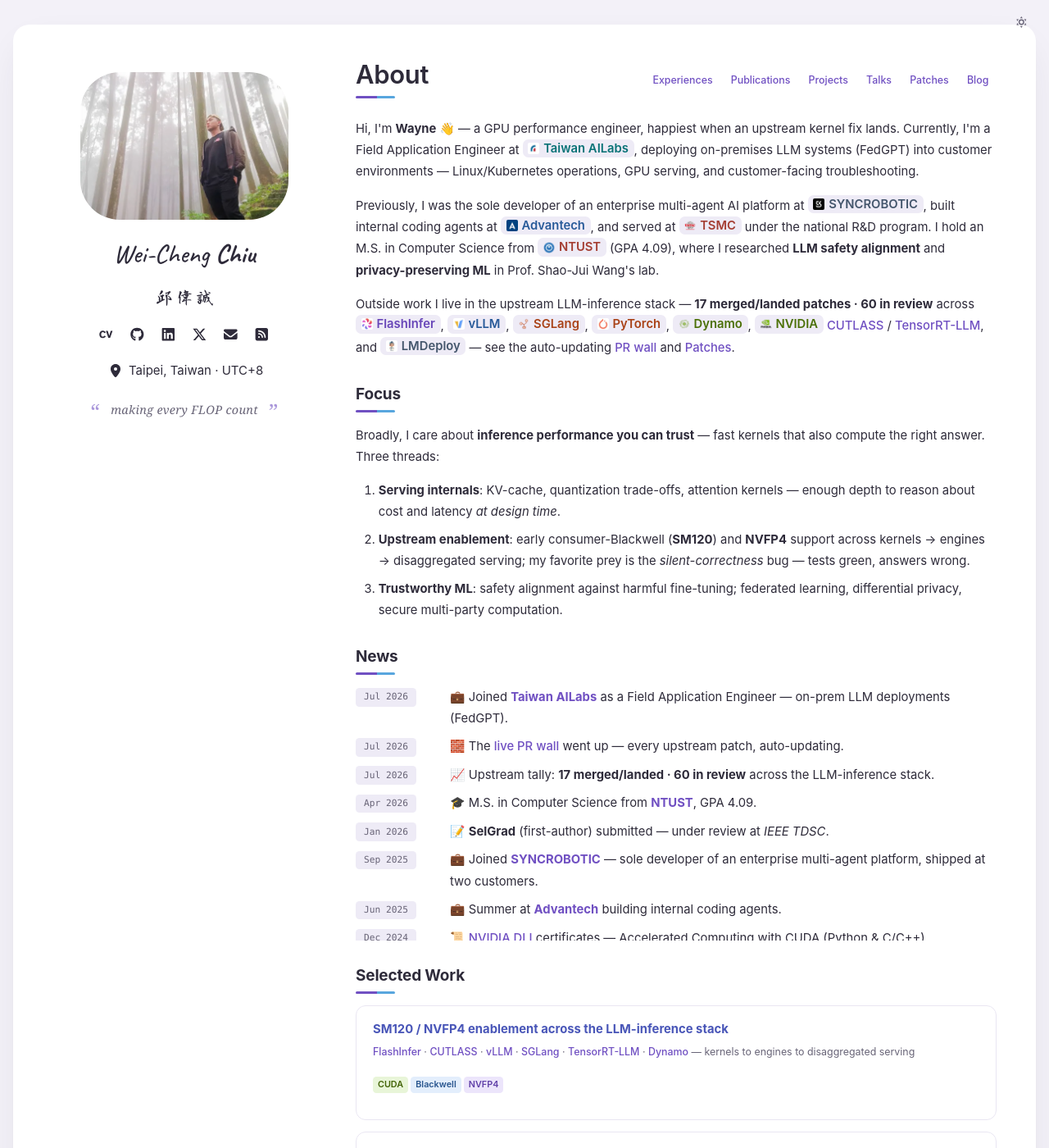
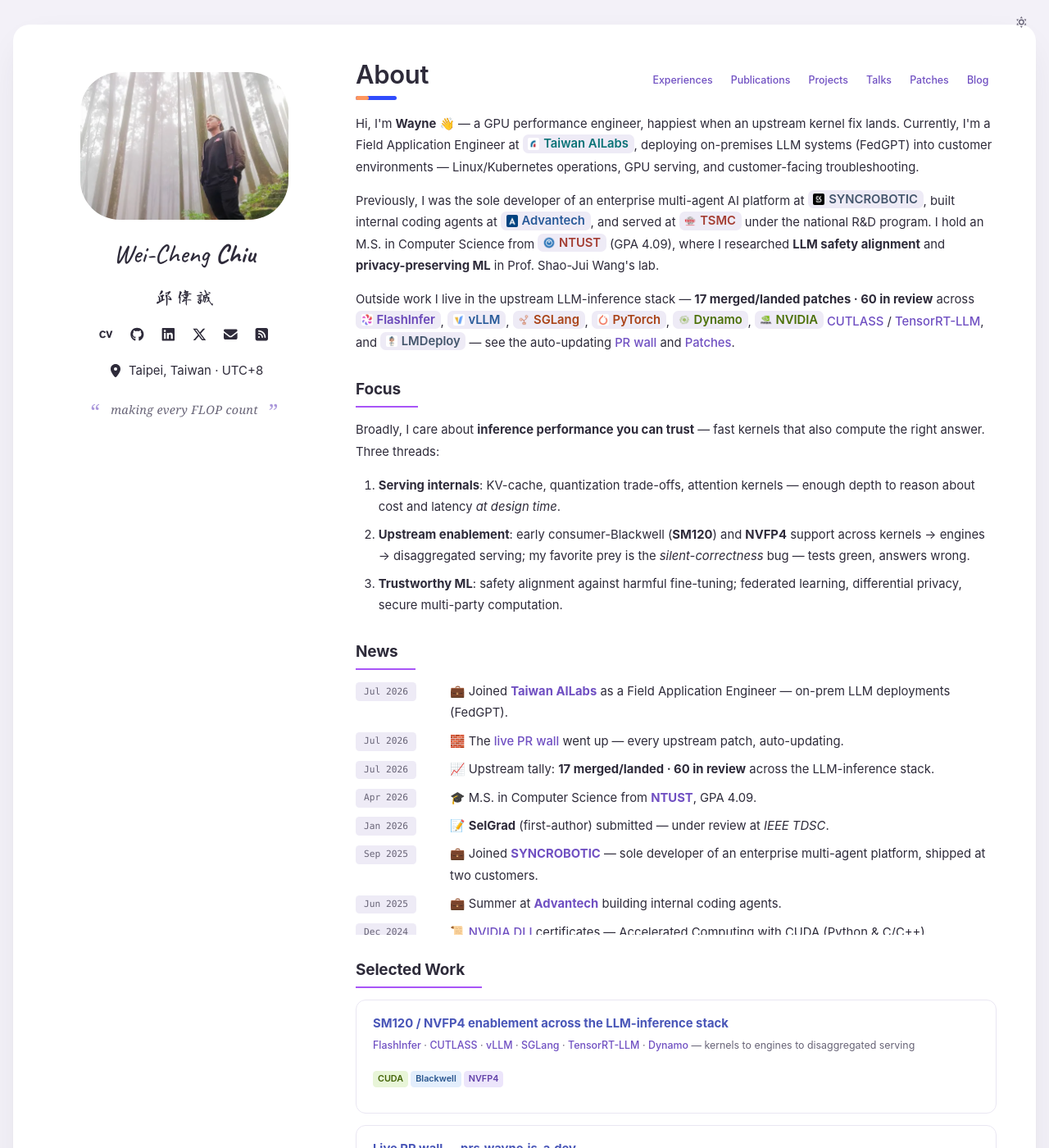
Before and after one commit to waynehacking8/waynehacking8.github.io, an MkDocs documentation site: the page built from docs/index.md, in a window 1280 px wide and 1400 px high. Shown: the whole window at 82% size. Built offline with MkDocs 1.6.1 and Material for MkDocs 9.7.7, drawn with Linux system fonts in a browser that asks for light colours; emoji names are drawn with the system emoji font.

Commit message:
Match heading accents to pbb.sh

```diff
--- a/docs/stylesheets/extra.css
+++ b/docs/stylesheets/extra.css
@@ -57,6 +57,7 @@
   --pb-muted: #686477;
   --pb-link: #7050c2;
   --pb-title: #4956b8;
+  --pb-heading-accent: #a855f7;
   --pb-line: #e9e6f2;
   --pb-chip-bg: #eeebf6;
   --pb-shadow: 0 1px 2px rgba(46, 43, 58, 0.04), 0 16px 48px -20px rgba(46, 43, 58, 0.16);
@@ -92,6 +93,7 @@
   --pb-muted: #948fa8;
   --pb-link: #a78ff0;
   --pb-title: #8f9ce8;
+  --pb-heading-accent: #a855f7;
   --pb-line: #322e42;
   --pb-chip-bg: #2a2638;
   --pb-shadow: 0 1px 2px rgba(0, 0, 0, 0.2), 0 16px 48px -20px rgba(0, 0, 0, 0.5);
@@ -271,15 +273,31 @@ body.pb-is-navigating .pb-nav-tabs { opacity: 0.72; }
 .md-typeset h1 { font-size: 1.55rem; font-weight: 600; color: var(--pb-ink); margin-bottom: 1em; }
 .md-typeset h2 { font-size: 0.95rem; font-weight: 700; color: var(--pb-ink); margin: 1.6em 0 0.7em; }
 .md-typeset h3 { font-size: 0.8rem; font-weight: 700; margin: 1.2em 0 0.3em; }
-.md-typeset h1::after,
-.md-typeset h2::after {
+.md-typeset h1 {
+  position: relative;
+}
+.md-typeset h1::before,
+.md-typeset h1::after {
   content: "";
-  display: block;
-  width: 2.4rem;
-  height: 3px;
-  margin-top: 0.28rem;
-  border-radius: 2px;
-  background: linear-gradient(90deg, var(--pb-link) 0 55%, #58a6de 55% 100%);
+  position: absolute;
+  z-index: 1;
+  bottom: -11px;
+  left: 0;
+  width: 49.92px;
+  height: 5px;
+  border-radius: 8px;
+  background: #304cfd;
+}
+.md-typeset h1::after {
+  width: 16px;
+  background: #ff965d;
+}
+.md-typeset h2,
+.md-typeset h3 {
+  display: table;
+  max-width: 100%;
+  padding-bottom: 0.3rem;
+  border-bottom: 2px solid var(--pb-heading-accent);
 }
 .md-typeset a { text-decoration: none; font-weight: 500; }
 .md-typeset a:hover { text-decoration: underline; text-underline-offset: 3px; }
--- a/mkdocs.yml
+++ b/mkdocs.yml
@@ -61,7 +61,7 @@ theme:
 # bump ?v= on every extra.css change — GitHub Pages caches assets for
 # 10 minutes and browsers honor it, so an unversioned URL shows stale CSS
 extra_css:
-  - stylesheets/extra.css?v=20260720.13
+  - stylesheets/extra.css?v=20260720.14
 
 # same 10-minute GitHub Pages cache applies to JS — bump this ?v= on every
 # pb-filter.js change, exactly as for extra.css above. Without it a shipped
```
